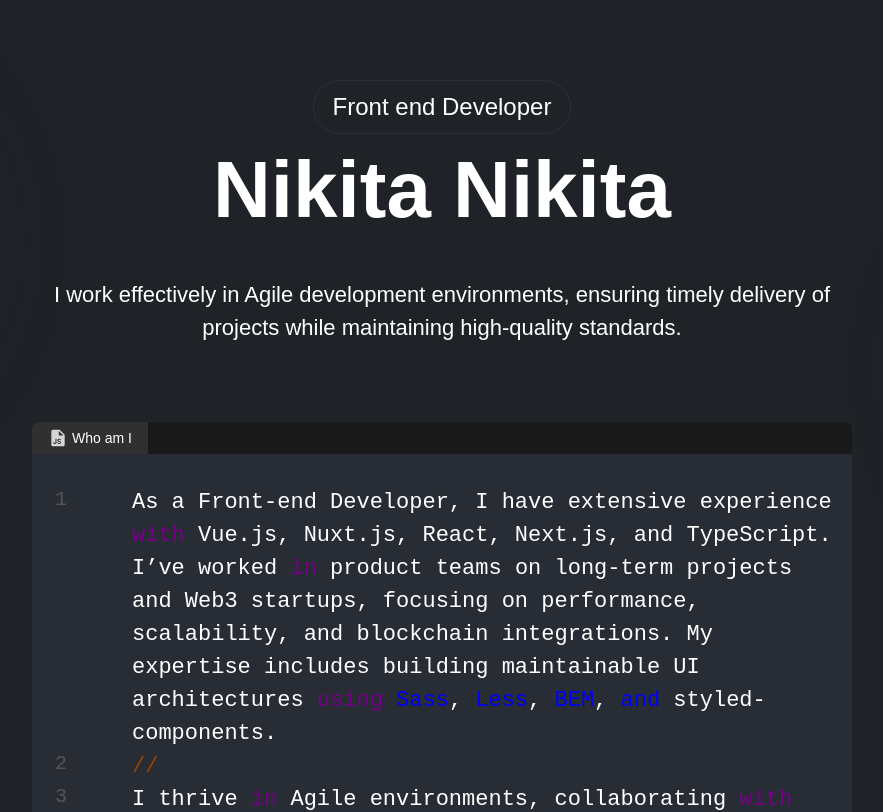
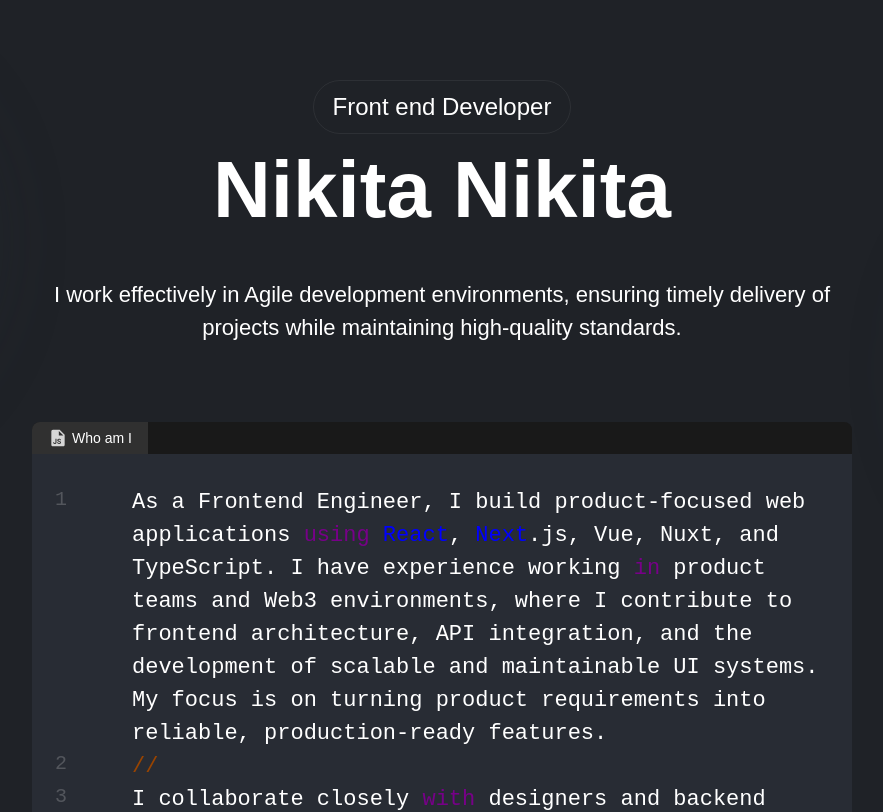
Before and after one commit to 1NikitaNikita1/wesite, a React (Create React App) app: page / in a window 1280 px wide. Shown: the top 812 px of the page, without its empty margins (198-1081 px from the left). Built offline with nearby package versions, Linux system fonts and the light colour scheme; a web font is replaced by a local one.

Commit message:
Update index.tsx

```diff
--- a/src/components/coverLetter/index.tsx
+++ b/src/components/coverLetter/index.tsx
@@ -7,9 +7,9 @@ import { useIntersectionObserver } from '../../hooks/useIntersectionObserver';
 
 import icon from '../../assets/js-icon.svg';
 
-const COVER_LETTER = `As a Front-end Developer, I have extensive experience with Vue.js, Nuxt.js, React, Next.js, and TypeScript. I’ve worked in product teams on long-term projects and Web3 startups, focusing on performance, scalability, and blockchain integrations. My expertise includes building maintainable UI architectures using Sass, Less, BEM, and styled-components.
+const COVER_LETTER = `As a Frontend Engineer, I build product-focused web applications using React, Next.js, Vue, Nuxt, and TypeScript. I have experience working in product teams and Web3 environments, where I contribute to frontend architecture, API integration, and the development of scalable and maintainable UI systems. My focus is on turning product requirements into reliable, production-ready features.
 //
-I thrive in Agile environments, collaborating with designers and backend developers to ensure seamless user experiences. With a strong focus on responsive design, cross-browser compatibility, and performance optimization, I consistently deliver high-quality solutions that meet business and user needs.`;
+I collaborate closely with designers and backend engineers in Agile teams to deliver consistent user experiences. I pay strong attention to performance, accessibility, and responsive design, ensuring that applications are fast, stable, and aligned with both business and user needs.`;
 
 export const CoverLetter: FC = () => {
     const [targetRef, isIntersecting] = useIntersectionObserver();
```
